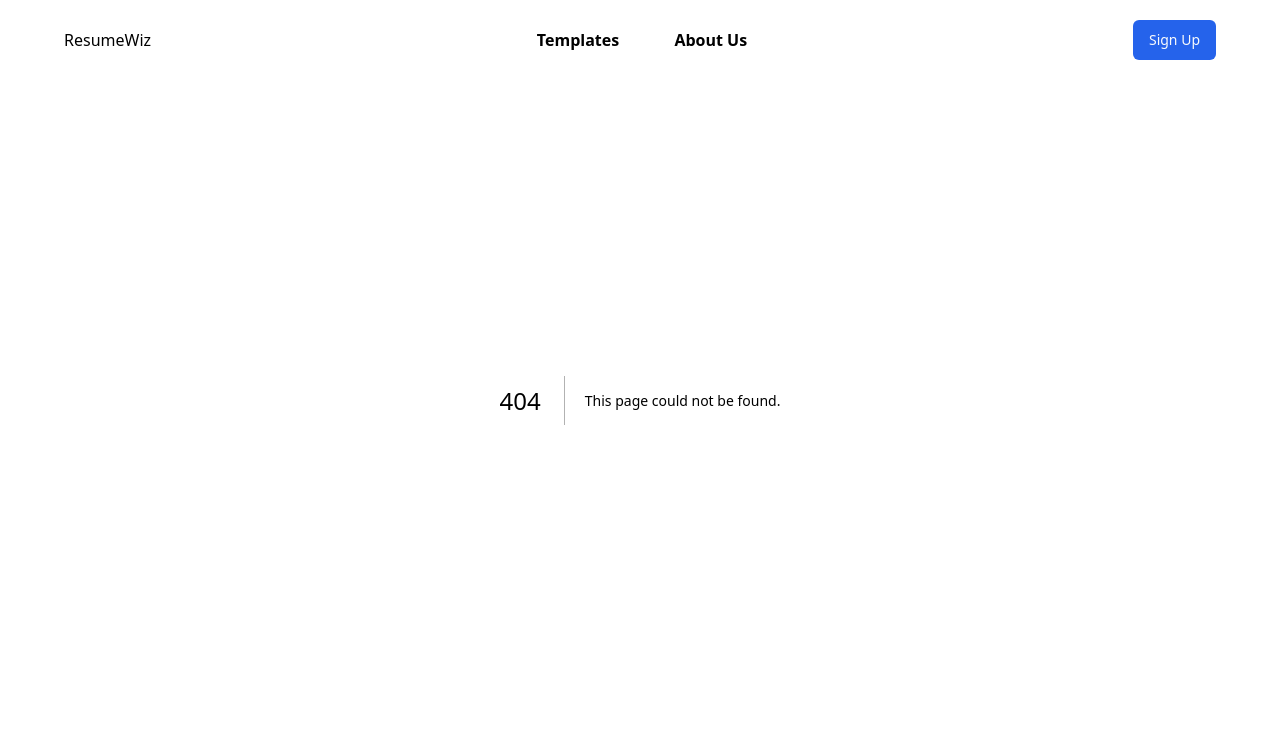
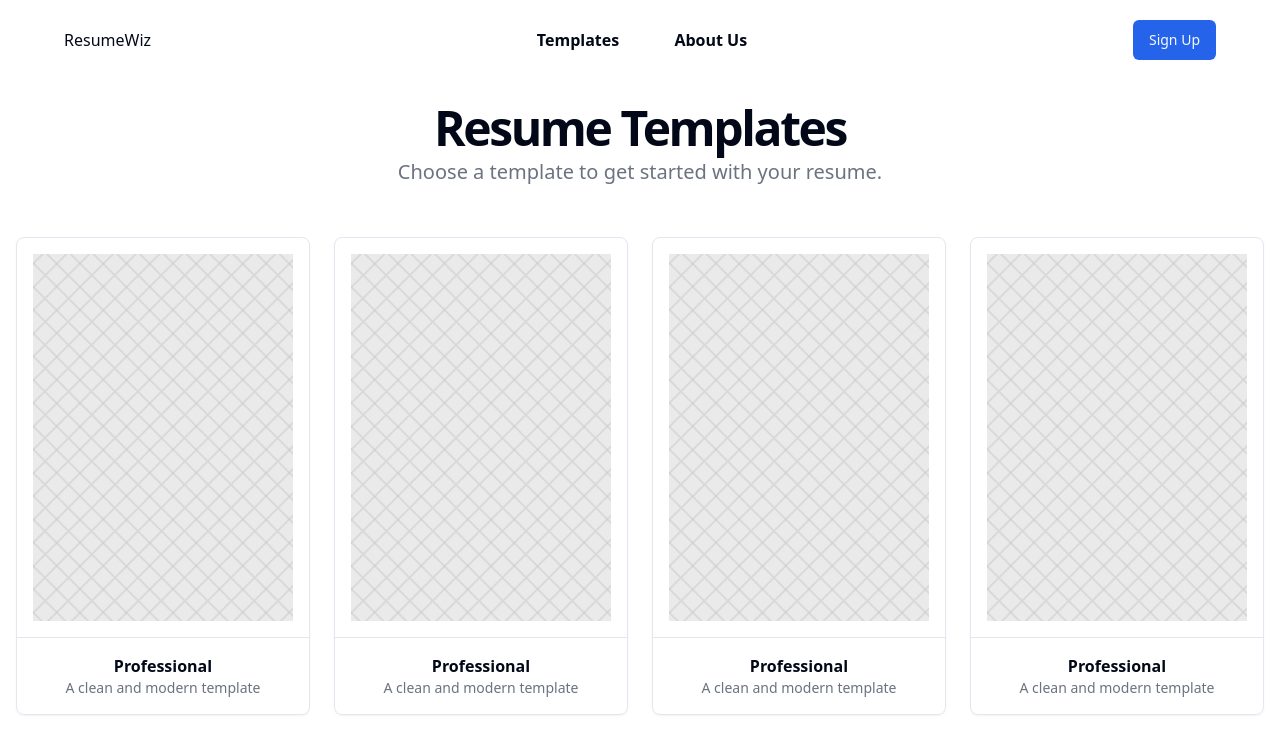
Before and after one commit to SynthCod3/ResumeWiz, a Next.js app: page /templates in a window 1280 px wide. Before the commit this address had no page. Shown: the top 754 px of the page. Built offline with nearby package versions, Linux system fonts and the light colour scheme.

Commit message:
feat: resume template page doen

```diff
--- a/app/editor/page.tsx
+++ b/app/editor/page.tsx
@@ -1,5 +1,5 @@
-import { Editor } from '@/components/editor'
 import React from 'react'
+import { Editor } from './components/editor'
 
 
 const EditorPage = () => {
--- /dev/null
+++ b/app/templates/components/templates.tsx
@@ -0,0 +1,110 @@
+/**
+ * This code was generated by v0 by Vercel.
+ * @see https://v0.dev/t/VoaTKPyJAJ4
+ */
+import Link from 'next/link';
+
+export function Templates() {
+  return (
+    <div key="1" className="flex flex-col min-h-screen pt-16">
+      <header className="py-10">
+        <div className="container px-4">
+          <div className="space-y-1 text-center">
+            <h1 className="text-3xl font-bold tracking-tighter sm:text-4xl md:text-5xl">
+              Resume Templates
+            </h1>
+            <p className="mx-auto max-w-2xl text-gray-500 md:text-xl/relaxed dark:text-gray-400">
+              Choose a template to get started with your resume.
+            </p>
+          </div>
+        </div>
+      </header>
+      <main className="flex-1">
+        <div className="container py-2 px-4">
+          <div className="grid grid-cols-1 gap-4 md:grid-cols-3 md:gap-3 lg:grid-cols-4 xl:gap-6 xl:grid-cols-4">
+            <Link
+              className="flex flex-col rounded-lg overflow-hidden border shadow-sm transition-transform scale-100 hover:scale-105 focus-visible:outline-none focus-visible:ring-1 focus-visible:ring-gray-950"
+              href="/editor?template=1"
+            >
+              <div className="grid w-full items-center justify-center p-4">
+                <img
+                  alt="Template thumbnail"
+                  className="aspect-[1/1.414] overflow-hidden object-cover object-center"
+                  height="250"
+                  src="/placeholder.svg"
+                  width="400"
+                />
+              </div>
+              <div className="grid w-full items-center justify-center p-4 border-t border-gray-200 text-center">
+                <h3 className="font-bold">Professional</h3>
+                <p className="text-sm text-gray-500 dark:text-gray-400">
+                  A clean and modern template
+                </p>
+              </div>
+            </Link>
+            <Link
+              className="flex flex-col rounded-lg overflow-hidden border shadow-sm transition-transform scale-100 hover:scale-105 focus-visible:outline-none focus-visible:ring-1 focus-visible:ring-gray-950"
+              href="/editor?template=2"
+            >
+              <div className="grid w-full items-center justify-center p-4">
+                <img
+                  alt="Template thumbnail"
+                  className="aspect-[1/1.414] overflow-hidden object-cover object-center"
+                  height="250"
+                  src="/placeholder.svg"
+                  width="400"
+                />
+              </div>
+              <div className="grid w-full items-center justify-center p-4 border-t border-gray-200 text-center">
+                <h3 className="font-bold">Professional</h3>
+                <p className="text-sm text-gray-500 dark:text-gray-400">
+                  A clean and modern template
+                </p>
+              </div>
+            </Link>
+            <Link
+              className="flex flex-col rounded-lg overflow-hidden border shadow-sm transition-transform scale-100 hover:scale-105 focus-visible:outline-none focus-visible:ring-1 focus-visible:ring-gray-950"
+              href="/editor?template=3"
+            >
+              <div className="grid w-full items-center justify-center p-4">
+                <img
+                  alt="Template thumbnail"
+                  className="aspect-[1/1.414] overflow-hidden object-cover object-center"
+                  height="250"
+                  src="/placeholder.svg"
+                  width="400"
+                />
+              </div>
+              <div className="grid w-full items-center justify-center p-4 border-t border-gray-200 text-center">
+                <h3 className="font-bold">Professional</h3>
+                <p className="text-sm text-gray-500 dark:text-gray-400">
+                  A clean and modern template
+                </p>
+              </div>
+            </Link>
+            <Link
+              className="flex flex-col rounded-lg overflow-hidden border shadow-sm transition-transform scale-100 hover:scale-105 focus-visible:outline-none focus-visible:ring-1 focus-visible:ring-gray-950"
+              href="/editor?template=4"
+            >
+              <div className="grid w-full items-center justify-center p-4">
+                <img
+                  alt="Template thumbnail"
+                  className="aspect-[1/1.414] overflow-hidden object-cover object-center"
+                  height="250"
+                  src="/placeholder.svg"
+                  width="400"
+                />
+              </div>
+              <div className="grid w-full items-center justify-center p-4 border-t border-gray-200 text-center">
+                <h3 className="font-bold">Professional</h3>
+                <p className="text-sm text-gray-500 dark:text-gray-400">
+                  A clean and modern template
+                </p>
+              </div>
+            </Link>
+          </div>
+        </div>
+      </main>
+    </div>
+  );
+}
--- /dev/null
+++ b/app/templates/page.tsx
@@ -0,0 +1,10 @@
+import { Templates } from "./components/templates"
+
+
+const TemplatesPage = () => {
+  return (
+	<Templates />
+  )
+}
+
+export default TemplatesPage
```
Also changed, not shown: app/editor/components/editor.tsx (renamed from components/editor.tsx), public/placeholder.svg (added).
